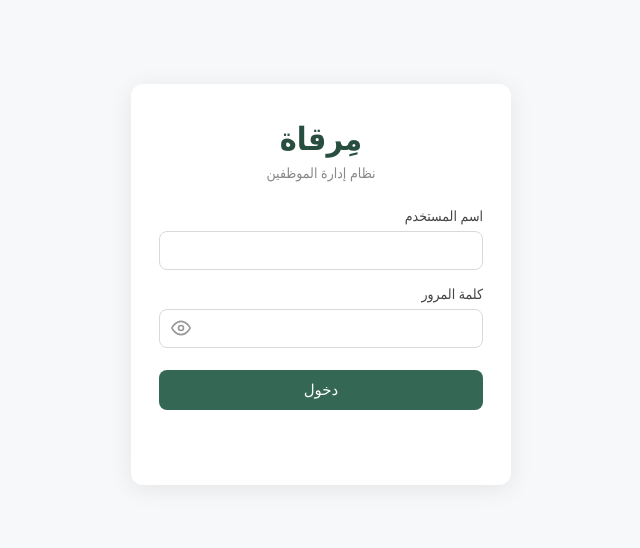
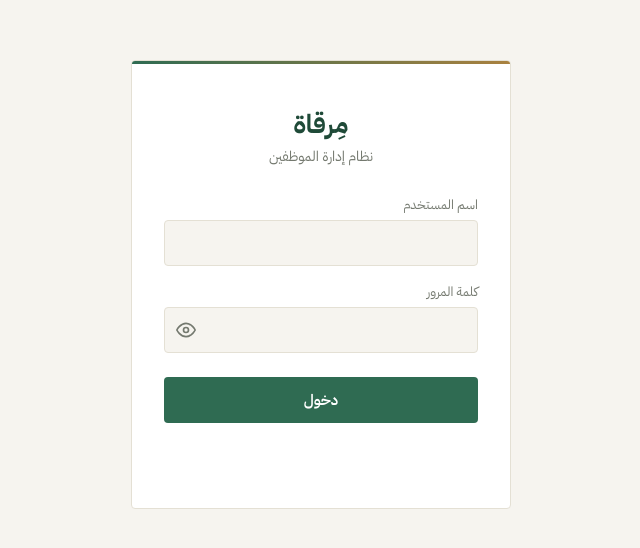
Before and after one commit to kumototoro-ux/MIRQAT-EDUCATIONAL-PLATFORM-employees, a website: page public/index.html in a window 1280 px wide. Shown: the part 116-664 px from the top of the page, without its empty margins (319-959 px from the left). Drawn offline with Linux system fonts and the light colour scheme.

Commit message:
Update styles.css

```diff
--- a/public/styles.css
+++ b/public/styles.css
@@ -1,20 +1,37 @@
+@import url('https://fonts.googleapis.com/css2?family=IBM+Plex+Sans+Arabic:wght@400;500;600;700&display=swap');
+
 :root {
-  --primary: #356854;
-  --primary-dark: #284e3f;
-  --bg: #f6f8f9;
-  --text: #434343;
-  --error: #c0392b;
+  /* هوية اللون الأساسي — نفس أخضر مِرقاة، منقّى قليلًا */
+  --primary: #2F6B52;
+  --primary-dark: #1F4A38;
+
+  /* لون تمييز ثانٍ — ذهبي مطفي، يناسب طابع مدرسة إسلامية بدون ابتذال */
+  --gold: #A9813F;
+
+  /* لون تنبيه/انتظار — أحمر طوبي دافئ بدل الأحمر الفاقع */
+  --warn: #B03A2E;
+
+  /* لون معلوماتي ثالث — أزرق-رمادي مطفي */
+  --info: #3D6B7A;
+
+  --ink: #1E2A24;
+  --muted: #74796F;
+  --paper: #F6F4EF;
+  --surface: #FFFFFF;
+  --line: #E4E0D4;
+  --error: #B03A2E;
 }
 
 * { box-sizing: border-box; }
 
 body {
   margin: 0;
-  font-family: 'Segoe UI', Tahoma, Arial, sans-serif;
-  background: var(--bg);
-  color: var(--text);
+  font-family: 'IBM Plex Sans Arabic', 'Segoe UI', Tahoma, Arial, sans-serif;
+  background: var(--paper);
+  color: var(--ink);
 }
 
+/* ---------- صفحة الدخول ---------- */
 .login-wrap {
   min-height: 100vh;
   display: flex;
@@ -24,39 +41,61 @@ body {
 }
 
 .login-card {
-  background: #fff;
-  border-radius: 12px;
-  padding: 32px 28px;
+  background: var(--surface);
+  border: 1px solid var(--line);
+  border-radius: 4px;
+  padding: 40px 32px;
   width: 100%;
   max-width: 380px;
-  box-shadow: 0 4px 24px rgba(0,0,0,0.08);
   text-align: center;
+  position: relative;
+}
+
+.login-card::before {
+  content: '';
+  position: absolute;
+  top: 0; right: 0; left: 0;
+  height: 3px;
+  background: linear-gradient(90deg, var(--primary), var(--gold));
+  border-radius: 4px 4px 0 0;
 }
 
 .login-card h1 {
   color: var(--primary-dark);
-  margin: 0 0 4px;
+  margin: 4px 0 2px;
+  font-weight: 700;
+  font-size: 26px;
 }
 
 .subtitle {
-  color: #888;
-  margin: 0 0 24px;
+  color: var(--muted);
+  margin: 0 0 28px;
   font-size: 14px;
 }
 
 label {
   display: block;
   text-align: right;
-  font-size: 14px;
-  margin: 14px 0 6px;
+  font-size: 13px;
+  color: var(--muted);
+  margin: 16px 0 6px;
 }
 
 input {
   width: 100%;
-  padding: 10px 12px;
-  border: 1px solid #d9d9d9;
-  border-radius: 8px;
+  padding: 11px 12px;
+  border: 1px solid var(--line);
+  border-radius: 4px;
   font-size: 15px;
+  font-family: inherit;
+  background: var(--paper);
+  color: var(--ink);
+}
+
+input:focus {
+  outline: none;
+  border-color: var(--primary);
+  background: var(--surface);
 }
 
 .password-field {
@@ -77,7 +116,7 @@ input {
   width: auto;
   margin: 0;
   padding: 4px;
-  color: #999;
+  color: var(--muted);
   cursor: pointer;
   display: flex;
   align-items: center;
@@ -86,21 +125,19 @@ input {
 
 .toggle-password:hover { background: none; color: var(--primary); }
 
-input:focus {
-  outline: none;
-  border-color: var(--primary);
-}
-
 button {
   width: 100%;
-  margin-top: 22px;
-  padding: 11px;
+  margin-top: 24px;
+  padding: 12px;
   background: var(--primary);
   color: #fff;
   border: none;
-  border-radius: 8px;
+  border-radius: 4px;
   font-size: 15px;
+  font-family: inherit;
+  font-weight: 600;
   cursor: pointer;
+  transition: background 0.15s ease;
 }
 
 button:hover { background: var(--primary-dark); }
@@ -110,5 +147,5 @@ button:disabled { opacity: 0.6; cursor: default; }
   color: var(--error);
   font-size: 13px;
   min-height: 18px;
-  margin-top: 12px;
+  margin-top: 14px;
 }
```
